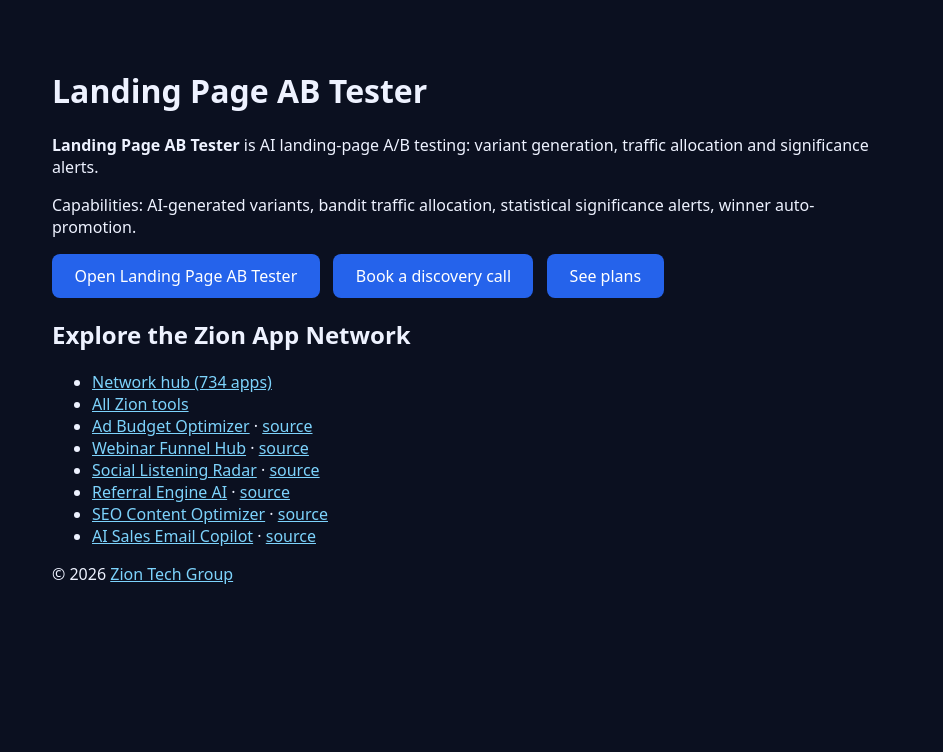
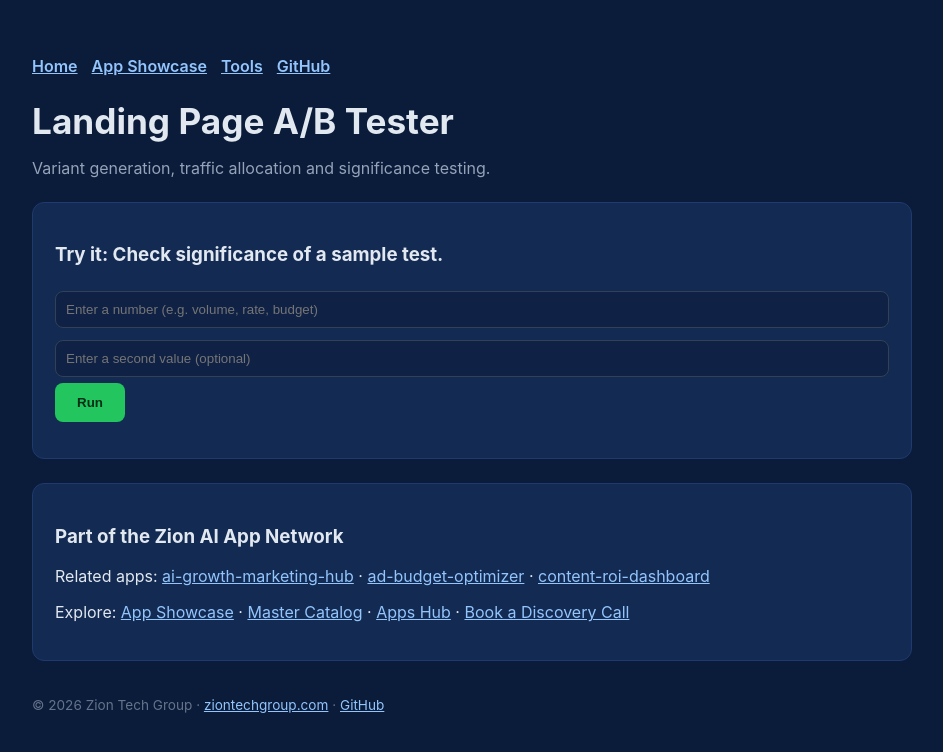
Before and after one commit to Zion-support/landing-page-ab-tester, a plain HTML site: page index.html in a window 1280 px wide. Shown: the whole page, without its empty margins (168-1111 px from the left). Drawn offline with Linux system fonts and the light colour scheme.

Commit message:
Add interactive app page and network interlinks

```diff
--- a/index.html
+++ b/index.html
@@ -1,25 +1,18 @@
 <!DOCTYPE html>
-<html lang="en"><head><meta charset="UTF-8"><meta name="viewport" content="width=device-width,initial-scale=1">
-<title>Landing Page AB Tester — Zion Tech Group</title>
-<meta name="description" content="Landing Page AB Tester is AI landing-page A/B testing: variant generation, traffic allocation and significance alerts.">
-<style>body{font-family:system-ui,sans-serif;margin:0;background:#0b1020;color:#eef2ff}main{max-width:840px;margin:0 auto;padding:3rem 1.5rem}a{color:#7dd3fc}.cta{display:inline-block;background:#2563eb;color:#fff;padding:.7rem 1.4rem;border-radius:8px;text-decoration:none;margin-right:.6rem}</style>
-</head><body><main>
-<h1>Landing Page AB Tester</h1>
-<p><strong>Landing Page AB Tester</strong> is AI landing-page A/B testing: variant generation, traffic allocation and significance alerts.</p>
-<p>Capabilities: AI-generated variants, bandit traffic allocation, statistical significance alerts, winner auto-promotion.</p>
-<p><a class="cta" href="https://ziontechgroup.com/landing-page-ab-tester/">Open Landing Page AB Tester</a>
-<a class="cta" href="https://ziontechgroup.com/discovery/">Book a discovery call</a>
-<a class="cta" href="https://ziontechgroup.com/en/plans/">See plans</a></p>
-<h2>Explore the Zion App Network</h2>
-<ul>
-<li><a href="https://github.com/Zion-support/zion-app-network">Network hub (734 apps)</a></li>
-<li><a href="https://ziontechgroup.com/tools/">All Zion tools</a></li>
-<li><a href="https://ziontechgroup.com/ad-budget-optimizer/">Ad Budget Optimizer</a> · <a href="https://github.com/Zion-support/ad-budget-optimizer">source</a></li>
-<li><a href="https://ziontechgroup.com/webinar-funnel-hub/">Webinar Funnel Hub</a> · <a href="https://github.com/Zion-support/webinar-funnel-hub">source</a></li>
-<li><a href="https://ziontechgroup.com/social-listening-radar/">Social Listening Radar</a> · <a href="https://github.com/Zion-support/social-listening-radar">source</a></li>
-<li><a href="https://ziontechgroup.com/referral-engine-ai/">Referral Engine AI</a> · <a href="https://github.com/Zion-support/referral-engine-ai">source</a></li>
-<li><a href="https://ziontechgroup.com/seo-content-optimizer/">SEO Content Optimizer</a> · <a href="https://github.com/Zion-support/seo-content-optimizer">source</a></li>
-<li><a href="https://ziontechgroup.com/ai-sales-email-copilot/">AI Sales Email Copilot</a> · <a href="https://github.com/Zion-support/ai-sales-email-copilot">source</a></li>
-</ul>
-<p>© 2026 <a href="https://ziontechgroup.com/">Zion Tech Group</a></p>
-</main></body></html>
+<html lang="en"><head><meta charset="UTF-8"><meta name="viewport" content="width=device-width,initial-scale=1.0">
+<title>Landing Page A/B Tester — Zion Tech Group AI App Network</title>
+<meta name="description" content="Variant generation, traffic allocation and significance testing. Part of the Zion Tech Group AI App Network.">
+<style>body{font-family:-apple-system,Segoe UI,Roboto,sans-serif;margin:0;background:#0b1b3a;color:#e2e8f0}main{max-width:880px;margin:0 auto;padding:56px 24px}h1{font-size:2.2rem;margin-bottom:8px}.sub{color:#94a3b8}.card{background:#132a52;border:1px solid #1e3a6e;border-radius:12px;padding:22px;margin:24px 0}input{width:100%;padding:10px;border-radius:8px;border:1px solid #334155;background:#0f2145;color:#e2e8f0;margin:6px 0;box-sizing:border-box}button{background:#22c55e;border:none;color:#052e16;font-weight:700;padding:12px 22px;border-radius:8px;cursor:pointer}#out{margin-top:14px;color:#86efac;white-space:pre-wrap}a{color:#93c5fd}nav a{margin-right:14px;font-weight:600}footer{margin-top:36px;font-size:.85rem;color:#64748b}</style></head>
+<body><main>
+<nav><a href="https://ziontechgroup.com/">Home</a><a href="https://ziontechgroup.com/apps/">App Showcase</a><a href="https://ziontechgroup.com/tools/">Tools</a><a href="https://github.com/Zion-support/landing-page-ab-tester">GitHub</a></nav>
+<h1>Landing Page A/B Tester</h1><p class="sub">Variant generation, traffic allocation and significance testing.</p>
+<div class="card"><h3>Try it: Check significance of a sample test.</h3>
+<input id="a" placeholder="Enter a number (e.g. volume, rate, budget)"><input id="b" placeholder="Enter a second value (optional)">
+<button onclick="run()">Run</button><div id="out"></div></div>
+<div class="card"><h3>Part of the Zion AI App Network</h3>
+<p>Related apps: <a href="https://ziontechgroup.com/ai-growth-marketing-hub/">ai-growth-marketing-hub</a> · <a href="https://ziontechgroup.com/ad-budget-optimizer/">ad-budget-optimizer</a> · <a href="https://ziontechgroup.com/content-roi-dashboard/">content-roi-dashboard</a></p>
+<p>Explore: <a href="https://ziontechgroup.com/apps/">App Showcase</a> · <a href="https://github.com/Zion-support/zion-app-network">Master Catalog</a> · <a href="https://github.com/Zion-support/zion-apps-hub">Apps Hub</a> · <a href="https://ziontechgroup.com/discovery/">Book a Discovery Call</a></p></div>
+<footer>© 2026 Zion Tech Group · <a href="https://ziontechgroup.com">ziontechgroup.com</a> · <a href="https://github.com/Zion-support">GitHub</a></footer>
+</main>
+<script>function run(){const x=parseFloat(document.getElementById('a').value)||0;const y=parseFloat(document.getElementById('b').value)||1;const est=(x*y*0.12).toLocaleString(undefined,{maximumFractionDigits:0});document.getElementById('out').textContent="Estimated impact with Landing Page A/B Tester: ~"+est+" improvement potential.\nDemo estimate — connect your data for real results. Contact: https://ziontechgroup.com/discovery/";}</script>
+</body></html>
```
Also changed, not shown: 1 other file.
